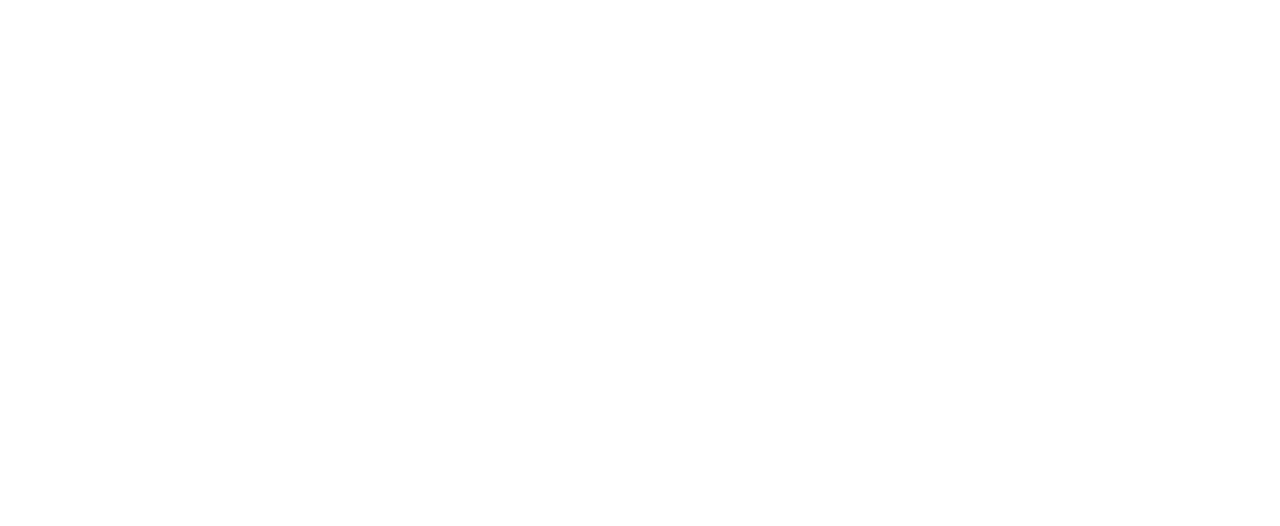
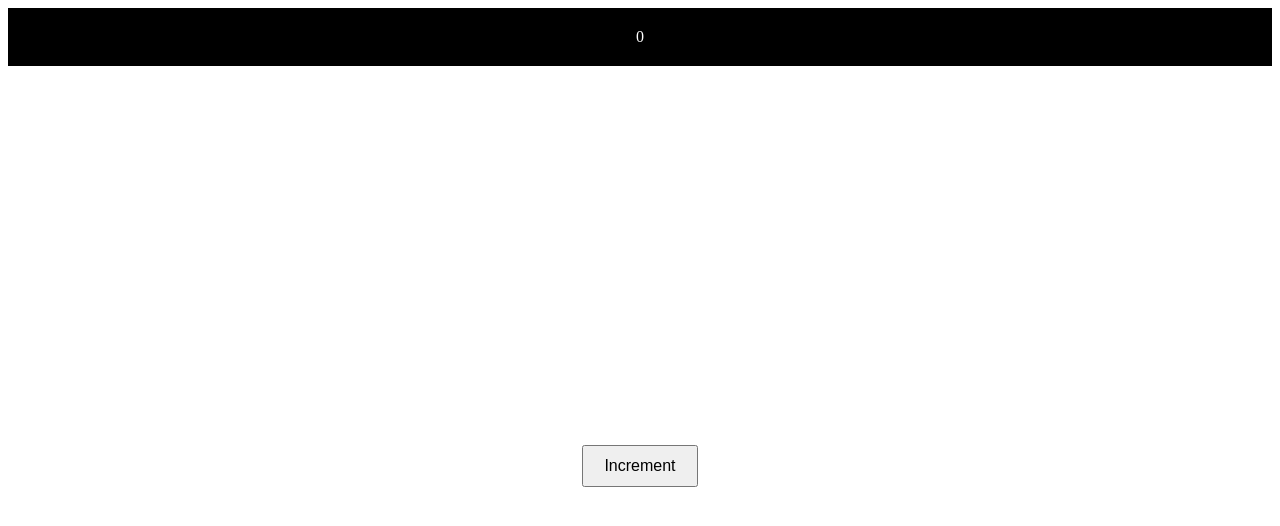
Before and after one commit to acciojob/increment-counter-gurmeet1011, a website: page main.html in a window 1280 px wide. Drawn offline with Linux system fonts and the light colour scheme.

Commit message:
created a submission

```diff
--- a/main.html
+++ b/main.html
@@ -8,6 +8,10 @@
 
 <body>
 	<!-- the entire body must be written by student -->
+	<div id="num">0</div>
+	<div id="container">
+   <button class="btn" onclick="increment()">Increment</button>
+   </div>
     <script type="text/javascript" src="./script.js">
 </script>
 
--- a/script.js
+++ b/script.js
@@ -1 +1,11 @@
 //your JS code here. If required.
+const countValue = document.getElementById('num');
+function increment(){
+    // get the vlue from UI
+    let value = parseInt(countValue.innerText);
+    //Update the value
+    value = value + 1;
+    //set the value onto UI
+    countValue.innerText = value;
+	alert("The current value is: " + value)
+};
--- a/styles.css
+++ b/styles.css
@@ -1 +1,19 @@
 /*  your css code here. If applicable */
+#num{
+	display: flex;
+    justify-content: center;
+    align-items: center;
+	background-color:black;
+	color:white;
+	padding:20px
+}
+#container{
+	display: flex;
+    justify-content: center;
+    align-items: center;
+	height:100vh;
+}
+.btn {
+  padding: 10px 20px;
+  font-size: 16px;
+}
```
